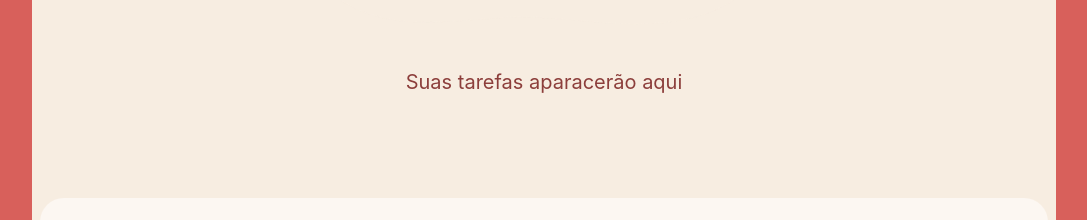
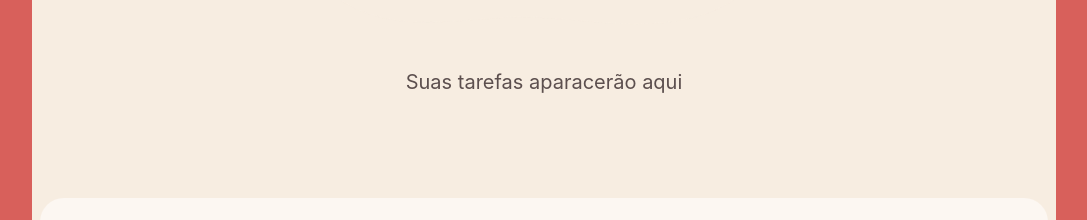
Before and after one commit to mluizvitor/tasks, a React (Create React App) app: page / in a window 1280 px wide. Shown: the part 554-774 px from the top of the page, without its empty margins (96-1183 px from the left). Built offline with nearby package versions, Linux system fonts and the light colour scheme.

Commit message:
Correção nos estilos

```diff
--- a/src/components/NewTaskModal/styles.ts
+++ b/src/components/NewTaskModal/styles.ts
@@ -25,6 +25,7 @@ export const NewTaskForm = styled.form`
   textarea {
     height: 7rem;
     padding: 0.875rem 1rem;
+    resize: none;
   }
 
   input,
--- a/src/components/TaskList/styles.ts
+++ b/src/components/TaskList/styles.ts
@@ -31,7 +31,7 @@ export const ListItem = styled.li`
 
     strong {
       font-size: 1.25rem;
-      color: #2e4e6b;
+      color: var(--text-title);
       font-weight: 600;
     }
 
@@ -39,7 +39,7 @@ export const ListItem = styled.li`
       font-size: 0.875rem;
       line-height: 1.25rem;
       margin-top: 1rem;
-      color: #7e8a95;
+      color: var(--text-body);
     }
   }
 
--- a/src/styles/global.ts
+++ b/src/styles/global.ts
@@ -1,4 +1,4 @@
-import { transparentize } from "polished";
+import { darken, transparentize } from "polished";
 import { createGlobalStyle } from "styled-components";
 
 export default createGlobalStyle`
@@ -7,8 +7,8 @@ export default createGlobalStyle`
 
     --main-color: #D8605B;
 
-    --text-title: #8C3E3B;
-    --text-body: #AE7672;
+    --text-title: #5C4F4E;
+    --text-body: #948685;
 
     --surface: #FCF7F2;
     --background: #F7EDE1;
@@ -92,7 +92,7 @@ export default createGlobalStyle`
 
   .modal-overlay {
     position: fixed;
-    background-color: ${transparentize(0.25, "#8C3E3B")};
+    background-color: ${darken(0.25, transparentize(0.25, "#8C3E3B"))};
     inset: 0px;
     display: flex;
     align-items: center;
```
Also changed, not shown: src/assets/task_check.svg (deleted).
